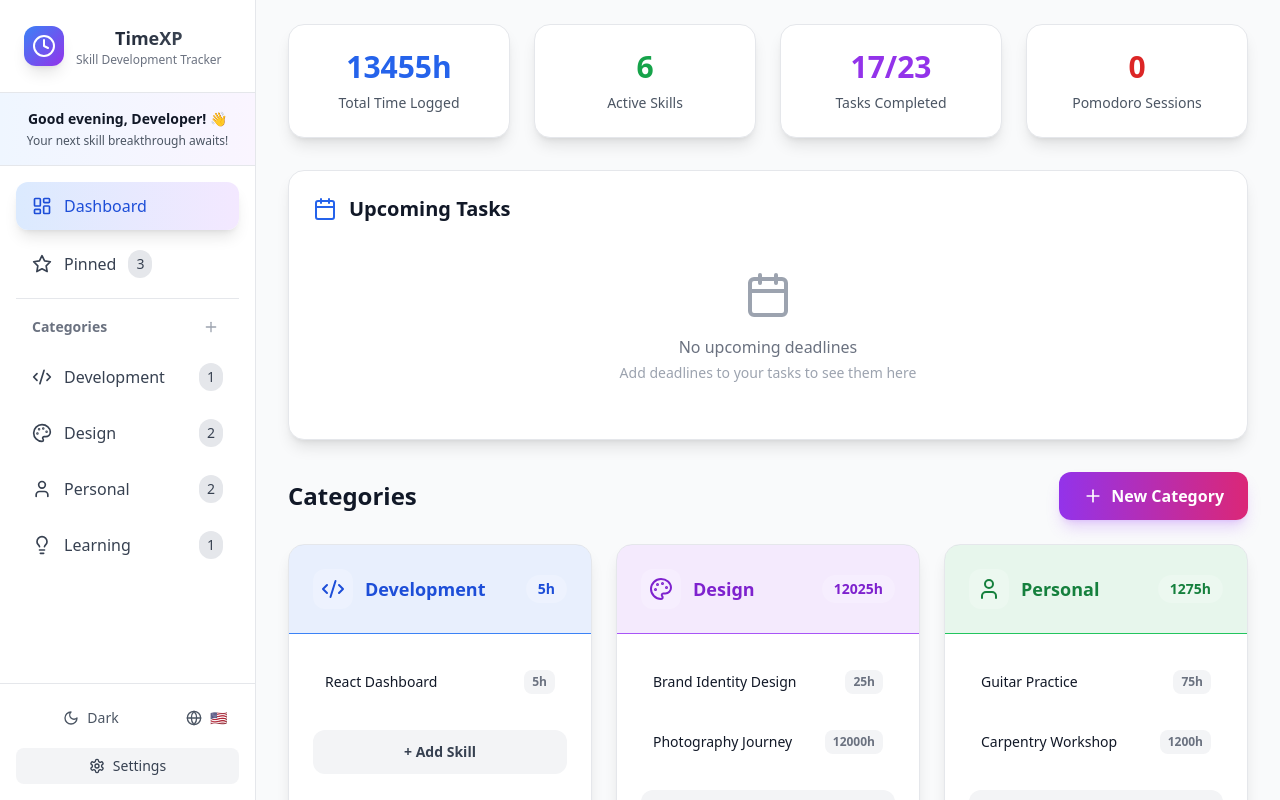
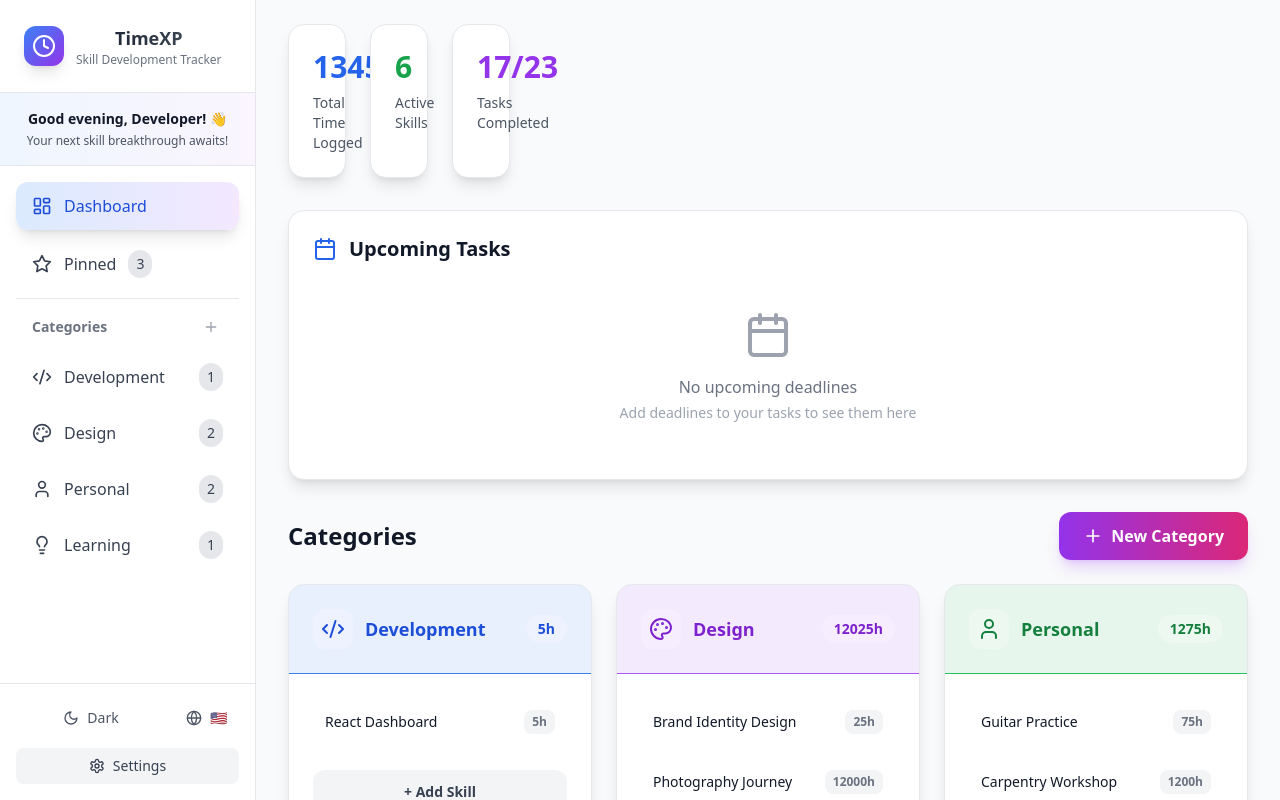
Before and after one commit to not-Kami/Time-Tracker, a React (Vite) app: page / in a window 1280 px wide. Shown: the top 800 px of the page. Built offline with nearby package versions, Linux system fonts and the light colour scheme.

Commit message:
Fix Dashboard Stats and Upcoming Tasks Display

```diff
--- a/src/App.tsx
+++ b/src/App.tsx
@@ -469,6 +469,7 @@ function AppContent() {
         <div className="space-y-8">
           {/* Dashboard Stats */}
           <div className="grid grid-cols-1 md:grid-cols-4 gap-6">
+            <div className="grid grid-cols-1 md:grid-cols-3 gap-6">
               <div className="bg-white dark:bg-gray-800 rounded-2xl shadow-lg border border-gray-200 dark:border-gray-700 p-6">
                 <div className="text-center">
                   <div className="text-3xl font-bold text-blue-600 dark:text-blue-400 mb-2">
@@ -493,13 +494,6 @@ function AppContent() {
                   <div className="text-sm text-gray-600 dark:text-gray-400">{t('dashboard.tasksCompleted')}</div>
                 </div>
               </div>
-            <div className="bg-white dark:bg-gray-800 rounded-2xl shadow-lg border border-gray-200 dark:border-gray-700 p-6">
-              <div className="text-center">
-                <div className="text-3xl font-bold text-red-600 dark:text-red-400 mb-2">
-                  {totalPomodoroSessions}
-                </div>
-                <div className="text-sm text-gray-600 dark:text-gray-400">Pomodoro Sessions</div>
-              </div>
             </div>
           </div>
 
@@ -507,7 +501,7 @@ function AppContent() {
           <UpcomingTasks
             skills={data.skills}
             categories={data.categories}
-            onTaskClick={handleTaskClick}
+            onTaskClick={(skill) => handleSkillClick(skill)}
           />
 
           {/* Categories Section */}
--- a/src/components/UpcomingTasks.tsx
+++ b/src/components/UpcomingTasks.tsx
@@ -6,10 +6,10 @@ import { getCategoryColor } from '../utils/helpers';
 interface UpcomingTasksProps {
   skills: Skill[];
   categories: Category[];
-  onTaskClick?: (skill: Skill, task: Task) => void;
+  onTaskClick?: (skill: Skill) => void;
 }
 
-export function UpcomingTasks({ skills = [], categories = [], onTaskClick }: UpcomingTasksProps) {
+export function UpcomingTasks({ skills, categories, onTaskClick }: UpcomingTasksProps) {
   // Get all incomplete tasks with deadlines
   const upcomingTasks = skills
     .flatMap(skill =>
@@ -86,7 +86,7 @@ export function UpcomingTasks({ skills = [], categories = [], onTaskClick }: Upc
           return (
             <div
               key={`${skill.id}-${task.id}`}
-              onClick={() => onTaskClick?.(skill, task)}
+              onClick={() => onTaskClick?.(skill)}
               className={`p-4 rounded-xl border-l-4 ${colorClasses.border} ${urgency?.bg} hover:shadow-md transition-all cursor-pointer group`}
             >
               <div className="flex items-start justify-between">
```
Lines whose indentation alone changed are shown as unchanged.
